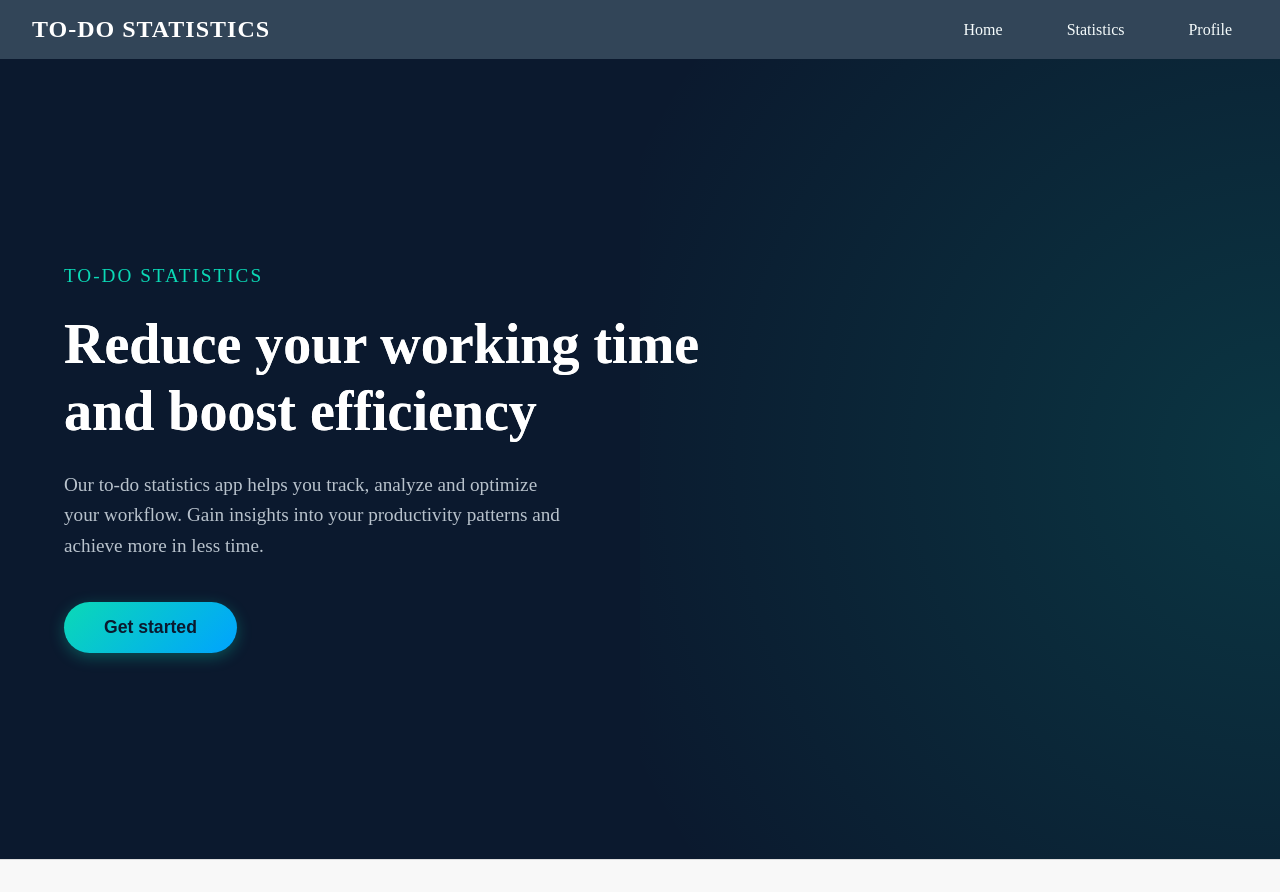
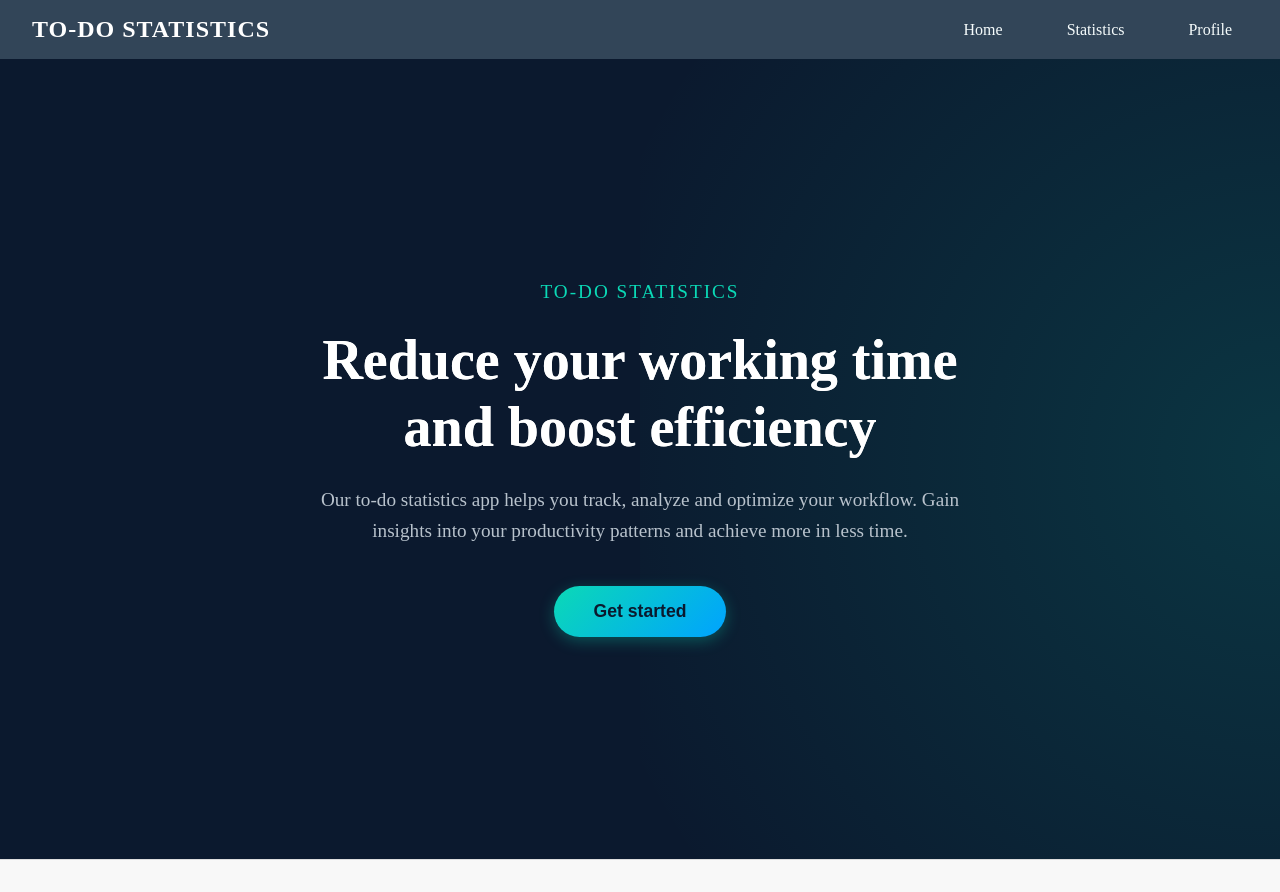
Before and after one commit to sasanedicbn/Mini-app, a Vue app in the folder Mini-app/: page / in a window 1280 px wide. Built offline with nearby package versions, Linux system fonts and the light colour scheme.

Commit message:
Create changes in style

```diff
--- a/Mini-app/src/components/HelloWorld.vue
+++ b/Mini-app/src/components/HelloWorld.vue
@@ -12,6 +12,7 @@ import Main from "../components/Main/Main.vue"
       <Header/>
     </template>
     <section >
+      <!-- <Header/> -->
       <Main/>
     </section>
     <template #footer>
--- a/Mini-app/src/components/Main/Main.vue
+++ b/Mini-app/src/components/Main/Main.vue
@@ -24,6 +24,8 @@
     min-height: 100vh;
     display: flex;
     align-items: center;
+    justify-content: center;
+    text-align: center;
     padding: 0 5%;
     position: relative;
     overflow: hidden;
@@ -41,8 +43,11 @@
   }
 
   .hero-content {
-    max-width: 700px;
-    position: relative;
+    width: 1200px;
+    display: flex;
+    flex-direction: column;
+    justify-content: center;
+    align-items: center;
     z-index: 1;
   }
 
@@ -69,7 +74,8 @@
     line-height: 1.6;
     color: #B8C2CC;
     margin-bottom: 2.5rem;
-    max-width: 500px;
+    text-align: center;
+    max-width: 650px;
   }
 
   .cta-button {
```
